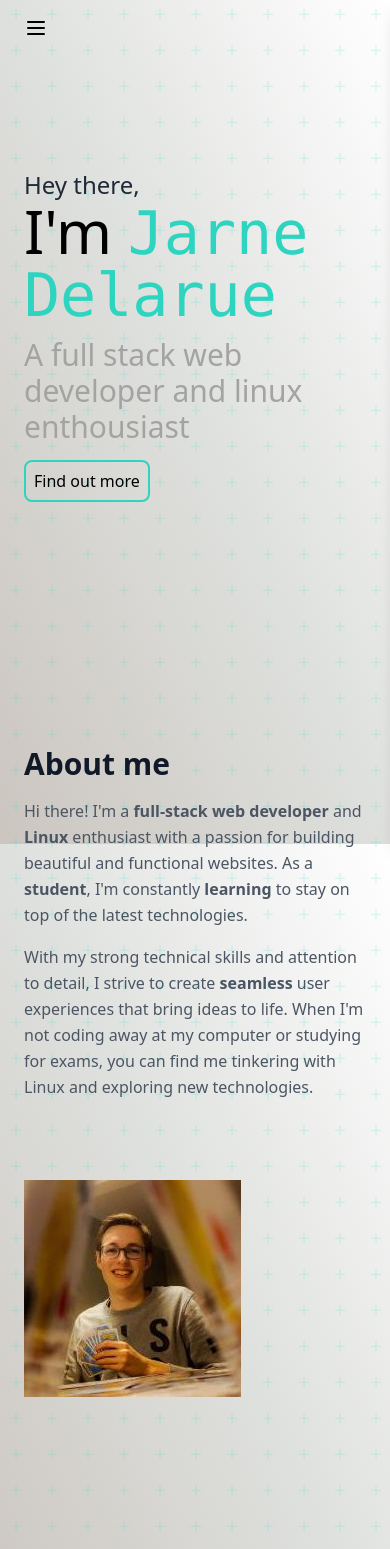
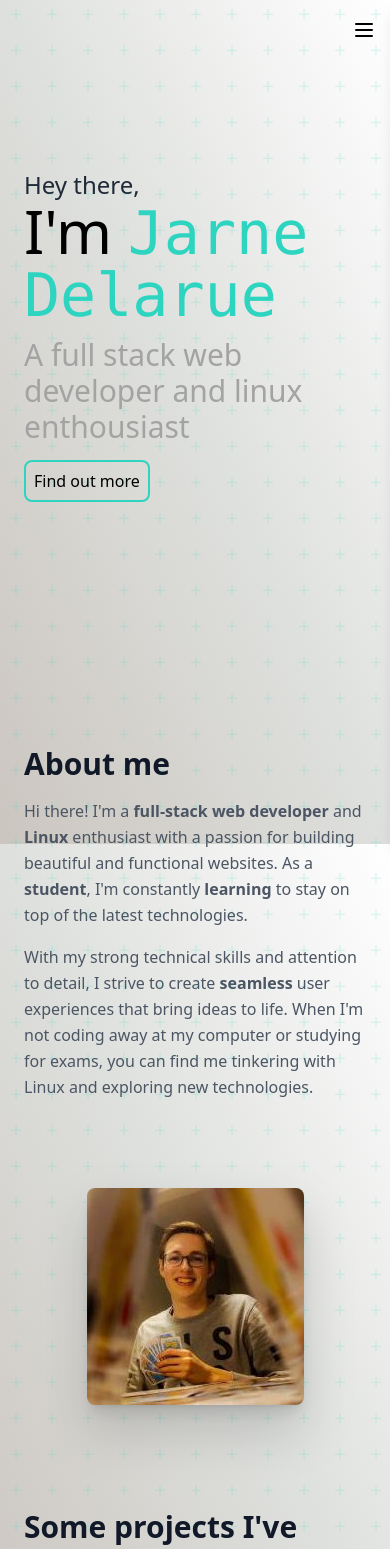
Before and after one commit to JarneDel/frontend-portfolio, a Nuxt app: page / in a window 390 px wide. Shown: the top 1549 px of the page. Built offline with nearby package versions, Linux system fonts and the light colour scheme.

Commit message:
fix: styling mobilenavbutton, feat: image noise on hover

```diff
--- a/components/Section/SectionAbout.vue
+++ b/components/Section/SectionAbout.vue
@@ -1,6 +1,6 @@
 <template>
   <article
-    class="flex max-w-4xl flex-col flex-col justify-center gap-16 md:flex-row md:items-center md:py-48"
+    class="py:12 flex max-w-4xl flex-col flex-col justify-center gap-16 md:flex-row md:items-center md:py-48"
     id="about"
   >
     <div class="md:basis-3/5">
@@ -25,8 +25,15 @@
       </p>
     </div>
 
-    <div class="lg:basis-2/5">
-      <img src="/profile.jpg" alt="Profile" />
+    <div class="flex justify-center p-2 lg:basis-2/5">
+      <NoiseImage
+        src="/profile.jpg"
+        alt="Profile"
+        width="300"
+        aspect-ratio="1"
+        noise-scale="20"
+        class="rounded-lg shadow-lg"
+      />
     </div>
   </article>
 </template>
--- a/components/Section/SectionProjects.vue
+++ b/components/Section/SectionProjects.vue
@@ -1,5 +1,5 @@
 <template>
-  <article class="py-48" id="projects">
+  <article class="py-24" id="projects">
     <h2
       class="mb-12 text-3xl font-bold text-gray-900 accent-teal-700 dark:text-gray-100"
     >
--- a/components/Styled/StyledNuxtLink.vue
+++ b/components/Styled/StyledNuxtLink.vue
@@ -2,7 +2,7 @@
   <NuxtLink
     v-bind:to="to"
     v-bind:external="external"
-    class="border-1 flex flex-row gap-3 rounded-lg border-transparent p-2 focus:outline-none dark:hover:border-gray-400 dark:hocus:bg-gray-600/20"
+    class="border-1 flex flex-row gap-3 rounded-lg border-transparent p-2 transition-colors duration-200 focus:outline-none hocus:bg-primary-light/20 hocus:text-primary-light dark:hover:border-gray-400 dark:hover:border-primary-light dark:hocus:bg-gray-600/20"
   >
     <slot />
   </NuxtLink>
--- /dev/null
+++ b/components/Styled/noiseImage.vue
@@ -0,0 +1,97 @@
+<template>
+  <div class="overflow-hidden drop-shadow-2xl" id="card">
+    <img :src="src" :alt="alt" class="h-full w-full object-cover" />
+    <svg class="hidden">
+      <defs>
+        <filter id="noise">
+          <feTurbulence
+            baseFrequency="0.7,0.8"
+            seed="0"
+            type="fractalNoise"
+            result="static"
+          >
+            <animate
+              attributeName="seed"
+              values="0;100"
+              :dur="duration"
+              repeatCount="1"
+              begin="card.mouseenter"
+            />
+          </feTurbulence>
+          <feDisplacementMap in="SourceGraphic" in2="static" scale="0">
+            <animate
+              attributeName="scale"
+              :values="'0;' + noiseScale + ';0'"
+              :dur="duration"
+              repeatCount="1"
+              begin="card.mouseenter"
+            />
+          </feDisplacementMap>
+        </filter>
+      </defs>
+    </svg>
+  </div>
+</template>
+
+<script setup lang="ts">
+defineProps({
+  src: {
+    type: String,
+    required: true,
+  },
+  alt: {
+    type: String,
+    required: true,
+  },
+  width: {
+    type: Number,
+    required: true,
+  },
+  aspectRatio: {
+    type: Number,
+    required: true,
+  },
+  zoomScale: {
+    type: Number,
+    required: false,
+    default: 1.1,
+  },
+  duration: {
+    type: String,
+    required: false,
+    default: '800ms',
+  },
+  noiseScale: {
+    type: Number,
+    required: false,
+    default: 20,
+  },
+})
+</script>
+
+<style scoped>
+div#card {
+  width: v-bind(width + 'px');
+  aspect-ratio: v-bind(aspectRatio);
+}
+
+img {
+  filter: url(#noise);
+}
+
+img:hover {
+  animation: pulseZoom v-bind(duration) ease-in-out;
+}
+
+@keyframes pulseZoom {
+  0% {
+    transform: scale(1);
+  }
+  50% {
+    transform: scale(v-bind(zoomScale));
+  }
+  100% {
+    transform: scale(1);
+  }
+}
+</style>
--- a/components/navigation/MobileNavigationButton.vue
+++ b/components/navigation/MobileNavigationButton.vue
@@ -2,7 +2,7 @@
   <div class="py-1 pl-3">
     <button
       v-on:click="$emit('click')"
-      class="-mx-6 flex h-12 w-12 flex-col items-center justify-center rounded-xl outline-none transition-colors duration-300 focus-visible:outline-none focus-visible:ring-2 focus-visible:ring-primary-light focus-visible:ring-opacity-50 focus-visible:ring-offset-2 focus-visible:ring-offset-primary-light hocus:bg-primary-dark hocus:ring-primary-dark dark:bg-primary-dark dark:focus:ring-offset-primary-dark hocus:dark:bg-primary-light hocus:dark:ring-primary-light"
+      class="mt-2 grid items-center rounded-lg border-2 border-transparent p-1 outline-none focus-visible:border-solid focus-visible:border-primary-light dark:shadow-primary-dark dark:focus-visible:border-primary-light"
     >
       <svg
         v-if="!isOpen"
--- a/components/navigation/MobileSideNav.vue
+++ b/components/navigation/MobileSideNav.vue
@@ -1,6 +1,6 @@
 <template>
   <aside
-    class="fixed top-0 bottom-0 right-0 z-50 flex h-full w-4/5 transform flex-col bg-background-light-300/90 p-4 shadow-lg backdrop-blur transition-transform duration-300 ease-in-out"
+    class="fixed top-0 bottom-0 right-0 z-10 flex h-full w-4/5 transform flex-col bg-background-light-300/90 p-4 shadow-lg backdrop-blur transition-transform duration-300 ease-in-out dark:bg-background-dark-300/90"
     :class="{ 'translate-x-0': isOpen, 'translate-x-full': !isOpen }"
   >
     <div class="flex h-full flex-col">
--- a/layouts/default.vue
+++ b/layouts/default.vue
@@ -7,7 +7,8 @@
     >
       <div class="mx-6 md:mx-0">
         <div
-          class="fixed top-0 z-10 w-full transition-all duration-200"
+          class="fixed top-0 z-20 w-full transition-all duration-200"
+          tabindex="0"
           ref="header"
           :class="
             (isHidden && '-translate-y-[72px]') ||
@@ -17,7 +18,7 @@
         >
           <DesktopNavigation class="hidden md:flex" />
           <MobileNavigationButton
-            class="md:hidden"
+            class="mr-8 flex justify-end md:hidden"
             :is-open="isOpen"
             v-on:click="isOpen = !isOpen"
           />
@@ -28,7 +29,9 @@
           :is-open="isOpen"
           v-on:close="isOpen = false"
         />
-        <slot />
+        <div ref="scrollLockContent">
+          <slot />
+        </div>
         <Foot></Foot>
       </div>
     </div>
@@ -38,4 +41,14 @@
 <script setup lang="ts">
 const { isHidden, isSticky } = useStickyHeader()
 const isOpen = ref(false)
+
+onMounted(() => {
+  watchEffect(() => {
+    if (isOpen.value) {
+      document.body.style.overflow = 'hidden'
+    } else {
+      document.body.style.overflow = 'overlay'
+    }
+  })
+})
 </script>
--- a/package.json
+++ b/package.json
@@ -11,6 +11,7 @@
     "@nuxt/devtools": "^0.3.1",
     "@nuxt/image-edge": "^1.0.0-28008586.381b906",
     "@nuxtjs/tailwindcss": "^6.6.0",
+    "@vueuse/components": "^9.13.0",
     "lucide-vue-next": "^0.127.0",
     "nuxt": "^3.3.1",
     "prettier": "^2.8.5",
--- a/pages/[...slug].vue
+++ b/pages/[...slug].vue
@@ -1,14 +1,28 @@
 <template>
   <article
-    class="flex min-h-screen flex-col items-center justify-center text-center text-gray-600 dark:text-gray-400"
+    class="flex min-h-screen flex-row items-center justify-center text-center font-mono text-gray-600 dark:text-gray-400"
   >
-    <h2>404: Page not found</h2>
-    <p>Sorry, but the page you were trying to view does not exist.</p>
-    <div ref="animationElement" class="w-1/2"></div>
+    <div>
+      <h2 class="text-6xl font-bold">404:Page_not_found</h2>
+      <p class="mt-4 text-lg">
+        Sorry, but the page you were trying to view does not exist.
+      </p>
+      <StyledNuxtLink to="/" class="mt-4 max-w-fit text-lg">
+        <LucideArrowLeft></LucideArrowLeft>
+        Go back home
+      </StyledNuxtLink>
+    </div>
+    <iframe
+      width="300"
+      height="250"
+      src="https://embed.lottiefiles.com/animation/43391"
+    ></iframe>
   </article>
 </template>
 
 <script setup>
+import { LucideArrowLeft } from 'lucide-vue-next'
+
 onMounted(() => {
   document.title = '404: Page not found'
 })
--- a/tailwind.config.cjs
+++ b/tailwind.config.cjs
@@ -11,6 +11,10 @@ module.exports = {
       },
       width: {
         99: "55rem"
+      },
+      shadow: {
+        'outline-primary-light': '0 0 0 3px rgba(45, 212, 191, 0.5)',
+        'outline-primary-dark': '0 0 0 3px rgba(35, 166, 148, 0.5)',
       },
       colors: {
         primary: {
@@ -42,7 +46,7 @@ module.exports = {
         moveBg: {
           '0%': { backgroundPosition: '0 0' },
           '100%': { backgroundPosition: '36px 36px' },
-        }
+        },
       },
       animation: {
         moveBg: 'moveBg 3s linear infinite',
```
Also changed, not shown: 2 other files (tests, documents, lock files or other folders).
